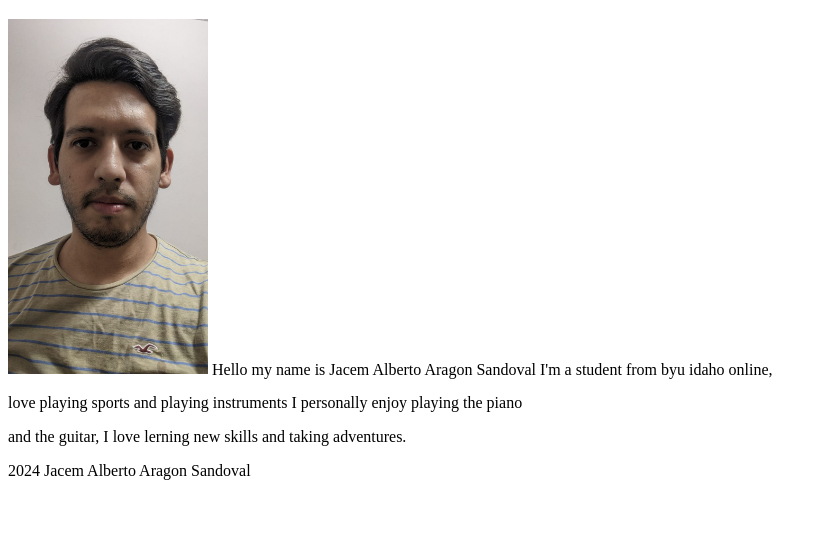
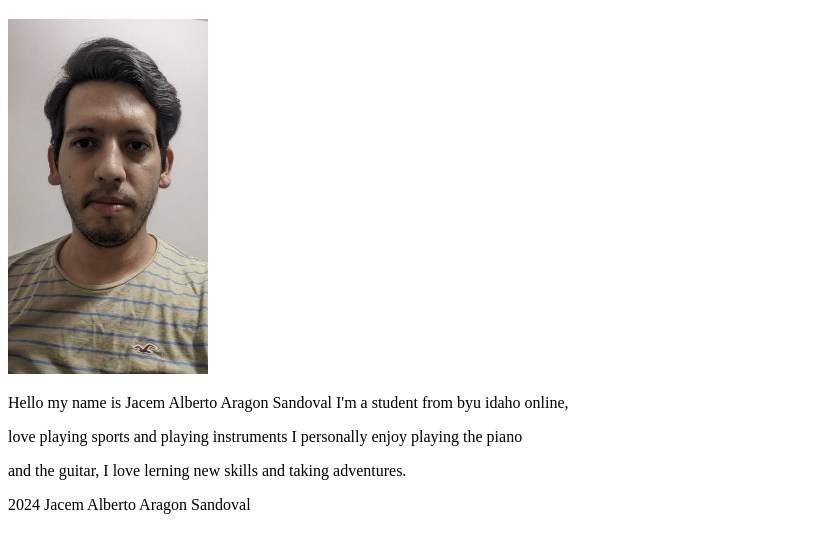
Before and after one commit to jacemaragon/wdd130, a plain HTML site: page index.html in a window 1280 px wide. Shown: the part 87-640 px from the top of the page, without its empty margins (0-827 px from the left). Drawn offline with Linux system fonts and the light colour scheme.

Commit message:
I close the tags

```diff
--- a/index.html
+++ b/index.html
@@ -1,7 +1,7 @@
 <!DOCTYPE html>
 <html lang="eng-US">
     <head>
-        <meta charset="utf8-"
+        <meta charset="utf8-">
         <meta name="viewport" content="width=device-width, initial-scale=1.0">
         <title>Jacem Alberto Aragon Sandoval | WDD 130</title>
     </head>
@@ -15,7 +15,7 @@
         </header>
         <main>
             <H1>Jacem Alberto Aragon Sandoval | WDD 130 </H1>
-            <img src="images/Profile.jpg" alt="hello my name is Jacem Alberto Aragon Sandoval" width="200"
+            <img src="Images/Profile.jpg" alt="hello my name is Jacem Alberto Aragon Sandoval" width="200">
             <p> Hello my name is Jacem Alberto Aragon Sandoval I'm a student from byu idaho online,</p>
             <p>love playing sports and playing instruments I personally enjoy playing the piano</p>
             <p>and the guitar, I love lerning new skills and taking adventures.</p>
```
